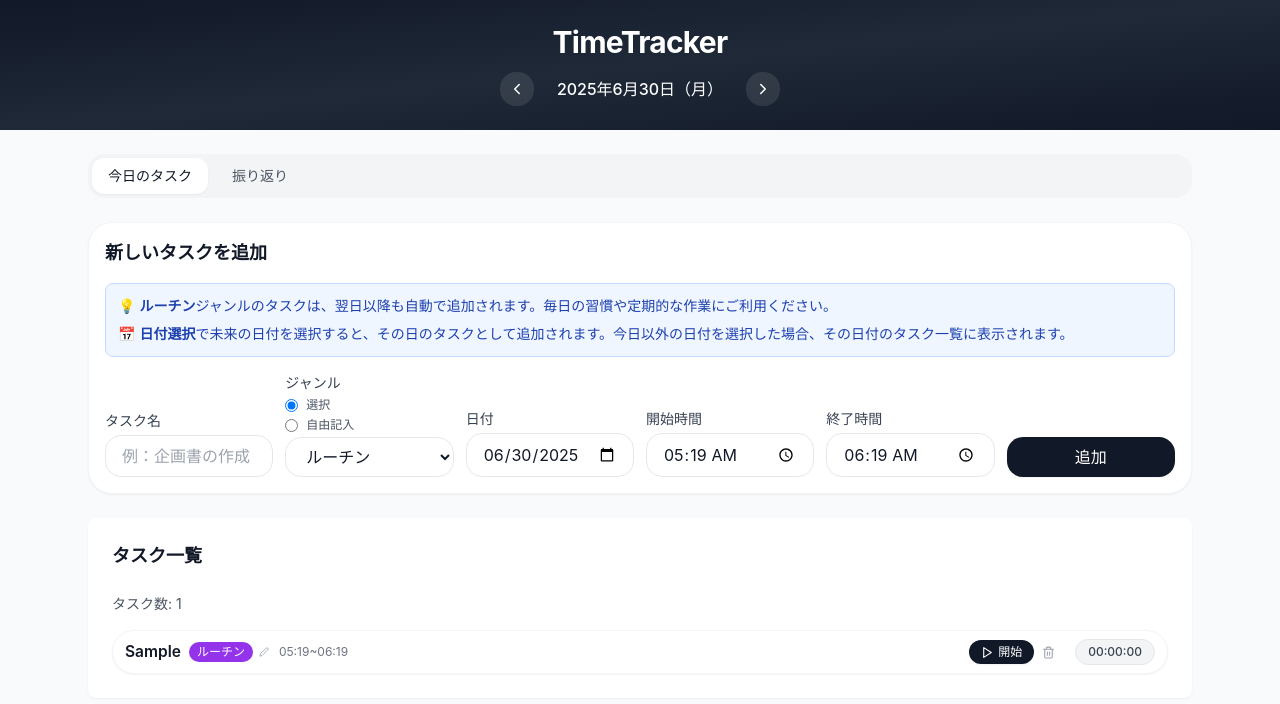
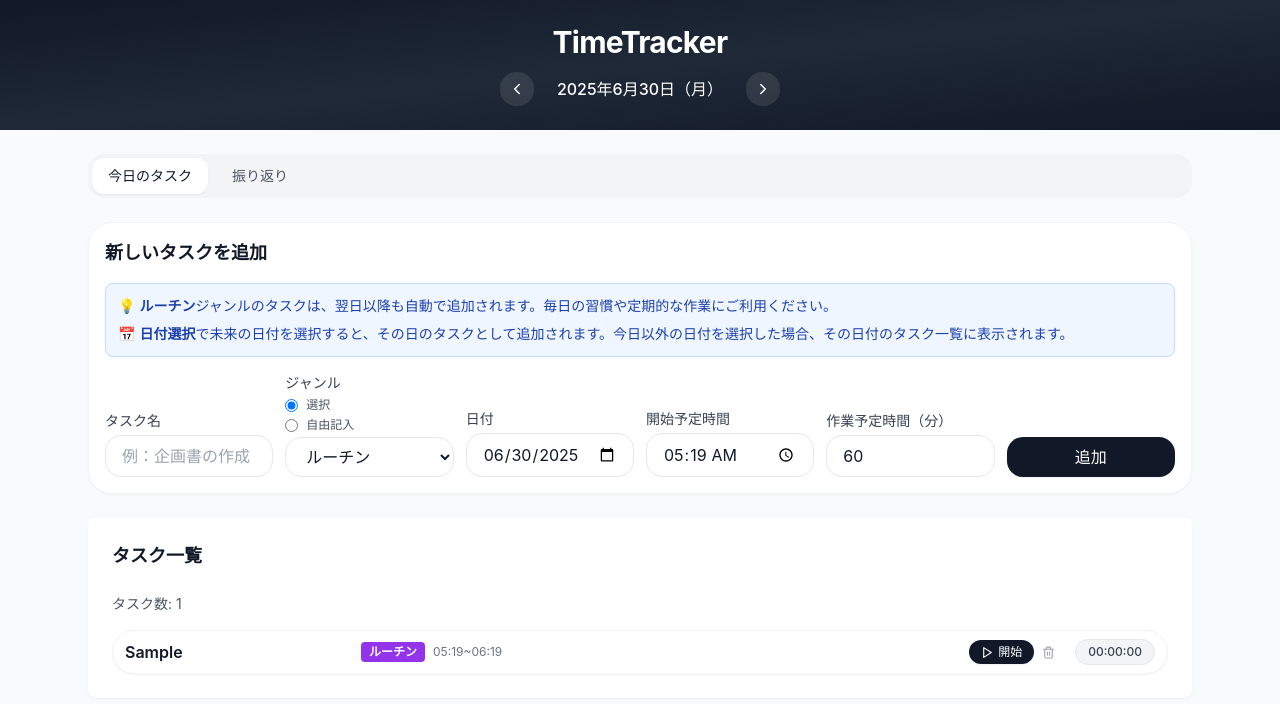
Before and after one commit to p1yuki/timetracker, a React (Vite) app: page / in a window 1280 px wide. Both pictures are taken after typing "Sample" into the empty fields and a click on the button "追加". Shown: the top 704 px of the page. Built offline with nearby package versions, Linux system fonts and the light colour scheme.

Commit message:
ver4: タスク名の自動フォントサイズ調整とレイアウト最適化

```diff
--- a/src/components/AddTaskForm.tsx
+++ b/src/components/AddTaskForm.tsx
@@ -11,9 +11,19 @@ const getDefaultTimes = () => {
   };
 
   return {
-    startTime: formatTime(now),
-    endTime: formatTime(oneHourLater),
+    scheduledStartTime: formatTime(now),
+    scheduledDuration: 60, // デフォルト60分
   };
+};
+
+// 開始時間と作業時間から終了時間を計算する関数
+const calculateEndTime = (startTime: string, durationMinutes: number): string => {
+  const [hours, minutes] = startTime.split(':').map(Number);
+  const startDate = new Date();
+  startDate.setHours(hours, minutes, 0, 0);
+
+  const endDate = new Date(startDate.getTime() + durationMinutes * 60 * 1000);
+  return `${endDate.getHours().toString().padStart(2, '0')}:${endDate.getMinutes().toString().padStart(2, '0')}`;
 };
 
 // 日付をフォーマットする関数
@@ -30,8 +40,8 @@ export const AddTaskForm = () => {
     title: '',
     genre: 'ルーチン',
     customGenre: '',
-    startTime: '09:00',
-    endTime: '10:00',
+    scheduledStartTime: '09:00',
+    scheduledDuration: 60,
     memo: '',
     targetDate: formatDate(new Date()), // 今日の日付をデフォルトに
   });
@@ -44,8 +54,8 @@ export const AddTaskForm = () => {
     const defaultTimes = getDefaultTimes();
     setFormData(prev => ({
       ...prev,
-      startTime: defaultTimes.startTime,
-      endTime: defaultTimes.endTime,
+      scheduledStartTime: defaultTimes.scheduledStartTime,
+      scheduledDuration: defaultTimes.scheduledDuration,
     }));
   }, []);
 
@@ -63,8 +73,8 @@ export const AddTaskForm = () => {
     addTask({
       title: formData.title,
       genre: finalGenre,
-      startTime: formData.startTime,
-      endTime: formData.endTime,
+      scheduledStartTime: formData.scheduledStartTime,
+      scheduledDuration: formData.scheduledDuration,
       memo: formData.memo,
     }, targetDate);
 
@@ -74,13 +84,16 @@ export const AddTaskForm = () => {
       title: '',
       genre: 'ルーチン',
       customGenre: '',
-      startTime: defaultTimes.startTime,
-      endTime: defaultTimes.endTime,
+      scheduledStartTime: defaultTimes.scheduledStartTime,
+      scheduledDuration: defaultTimes.scheduledDuration,
       memo: '',
       targetDate: formatDate(new Date()), // 今日の日付をデフォルトに
     });
     setIsCustomGenre(false);
   };
+
+  // 終了予定時間を計算
+  const endTime = calculateEndTime(formData.scheduledStartTime, formData.scheduledDuration);
 
   return (
     <div className="bg-white rounded-3xl p-4 shadow-sm border border-gray-100 mb-6">
@@ -167,21 +180,23 @@ export const AddTaskForm = () => {
         </div>
 
         <div>
-          <label className="block text-sm font-medium text-gray-700 mb-1">開始時間</label>
+          <label className="block text-sm font-medium text-gray-700 mb-1">開始予定時間</label>
           <input
             type="time"
-            value={formData.startTime}
-            onChange={(e) => setFormData({ ...formData, startTime: e.target.value })}
+            value={formData.scheduledStartTime}
+            onChange={(e) => setFormData({ ...formData, scheduledStartTime: e.target.value })}
             className="form-input py-2"
           />
         </div>
 
         <div>
-          <label className="block text-sm font-medium text-gray-700 mb-1">終了時間</label>
+          <label className="block text-sm font-medium text-gray-700 mb-1">作業予定時間（分）</label>
           <input
-            type="time"
-            value={formData.endTime}
-            onChange={(e) => setFormData({ ...formData, endTime: e.target.value })}
+            type="number"
+            value={formData.scheduledDuration}
+            onChange={(e) => setFormData({ ...formData, scheduledDuration: parseInt(e.target.value) || 60 })}
+            min="1"
+            max="1440"
             className="form-input py-2"
           />
         </div>
--- a/src/components/TaskCard.tsx
+++ b/src/components/TaskCard.tsx
@@ -21,6 +21,29 @@ const formatDateTime = (date: Date): string => {
   const hours = date.getHours().toString().padStart(2, '0');
   const minutes = date.getMinutes().toString().padStart(2, '0');
   return `${year}/${month}/${day} ${hours}:${minutes}`;
+};
+
+// 開始時間と作業時間から終了時間を計算する関数
+const calculateEndTime = (startTime: string, durationMinutes: number): string => {
+  const [hours, minutes] = startTime.split(':').map(Number);
+  const startDate = new Date();
+  startDate.setHours(hours, minutes, 0, 0);
+
+  const endDate = new Date(startDate.getTime() + durationMinutes * 60 * 1000);
+  return `${endDate.getHours().toString().padStart(2, '0')}:${endDate.getMinutes().toString().padStart(2, '0')}`;
+};
+
+// 秒を分に変換する関数
+const secondsToMinutes = (seconds: number): number => {
+  return Math.round(seconds / 60);
+};
+
+// タイトルの長さに応じてフォントサイズを変える関数を追加
+const getTitleFontSize = (title: string) => {
+  const len = Array.from(title).length;
+  if (len <= 10) return "text-base"; // 基本サイズ（日本語5～10文字想定）
+  if (len <= 20) return "text-sm";
+  return "text-xs";
 };
 
 export const TaskCard = ({ task }: TaskCardProps) => {
@@ -62,7 +85,7 @@ export const TaskCard = ({ task }: TaskCardProps) => {
   const getStatusColor = (status: Task['status']) => {
     switch (status) {
       case 'completed':
-        return 'border-gray-200 bg-gray-50';
+        return 'border-gray-300 bg-gray-200 text-gray-500';
       case 'in-progress':
         return 'border-orange-200 bg-orange-50/30';
       default:
@@ -77,26 +100,44 @@ export const TaskCard = ({ task }: TaskCardProps) => {
     };
     return colors[genre as keyof typeof colors] || 'bg-gray-500';
   };
+  const getGenreBgColor = (genre: string) => {
+    const colors = {
+      'クライアントワーク': 'bg-blue-800',
+      '写真現像': 'bg-green-800',
+      'ルーチン': 'bg-purple-800',
+    };
+    return colors[genre as keyof typeof colors] || 'bg-gray-800';
+  };
   const displayTime = task.status === 'in-progress'
     ? (task.totalTime || 0) + elapsedTime
     : (task.totalTime || 0);
 
+  // 終了予定時間を計算
+  const endTime = calculateEndTime(task.scheduledStartTime, task.scheduledDuration);
+
+  // 実際の作業時間（分）
+  const actualDurationMinutes = secondsToMinutes(displayTime);
+
   return (
     <div className={`task-card flex items-center gap-2 px-3 py-2 min-h-0 ${getStatusColor(task.status)}`}
       style={{fontSize: '0.97rem'}}>
-      {/* タイトル */}
-      <div className="font-semibold text-gray-900 truncate max-w-[18vw] md:max-w-[200px]">{task.title}</div>
-
-      {/* ジャンル（編集可能） */}
+      {/* タイトル＋ジャンル（固定幅、ジャンルバッジ右端揃え） */}
+      <div className="flex items-center min-w-0 w-[300px] max-w-[400px]" style={{flexShrink: 1}}>
+        <span
+          className={`font-semibold text-gray-900 ${getTitleFontSize(task.title)} overflow-hidden text-ellipsis whitespace-nowrap flex-1`}
+          style={{ minWidth: '60px', marginRight: '8px' }}
+          title={task.title}
+        >
+          {task.title}
+        </span>
+        <div className="flex items-center justify-end shrink-0">
           {isEditingGenre ? (
-        <div className="flex items-center gap-1">
             <select
               value={editingGenre}
               onChange={(e) => setEditingGenre(e.target.value)}
-            className="text-xs border rounded px-1 py-0.5"
+              className="text-xs border rounded px-1 py-0.5 ml-0"
               onBlur={handleGenreSave}
               onKeyDown={(e) => e.key === 'Enter' && handleGenreSave()}
-            autoFocus
             >
               {allGenres.map((genre) => (
                 <option key={genre} value={genre}>
@@ -104,29 +145,27 @@ export const TaskCard = ({ task }: TaskCardProps) => {
                 </option>
               ))}
             </select>
-        </div>
           ) : (
-        <div className="flex items-center gap-1">
-          <span className={`${getGenreColor(task.genre)} text-white px-2 py-0.5 rounded-full text-xs font-medium shrink-0`}>
+            <span
+              className={`inline-block rounded px-2 py-0.5 text-xs font-bold ml-0 ${getGenreColor(task.genre)}`}
+              style={{
+                color: 'white',
+                backgroundColor: getGenreBgColor(task.genre),
+                opacity: 1,
+                filter: 'none',
+              }}
+              onClick={() => setIsEditingGenre(true)}
+            >
               {task.genre}
             </span>
-          <button
-            onClick={() => setIsEditingGenre(true)}
-            className="text-gray-400 hover:text-gray-600 p-0.5 rounded"
-            title="ジャンルを編集"
-          >
-            <Edit2 size={10} />
-          </button>
-        </div>
           )}
-
-      {/* 繰越タグ */}
           {task.isCarriedOver && (
             <span className="bg-yellow-400 text-white px-2 py-0.5 rounded-full text-xs font-medium ml-1 shrink-0">繰越</span>
           )}
-
-      {/* 予定時間 */}
-      <span className="text-gray-500 text-xs shrink-0">{task.startTime}~{task.endTime}</span>
+        </div>
+      </div>
+      {/* 予定時間（左揃え） */}
+      <span className="text-gray-500 text-xs shrink-0 min-w-[80px] text-left">{task.scheduledStartTime}~{endTime}</span>
 
       {/* 実際の開始・終了時間 */}
       {task.startedAt && (
@@ -139,10 +178,8 @@ export const TaskCard = ({ task }: TaskCardProps) => {
           終了: {formatDateTime(new Date(task.completedAt))}
         </span>
       )}
-
       {/* メモ（省略表示） */}
       {task.memo && <span className="text-gray-400 text-xs truncate max-w-[10vw] md:max-w-[120px]">{task.memo}</span>}
-
       {/* 操作ボタン */}
       <div className="flex gap-1 ml-auto shrink-0">
         {task.status === 'pending' && (
@@ -167,7 +204,6 @@ export const TaskCard = ({ task }: TaskCardProps) => {
           <Trash2 size={13} />
         </button>
       </div>
-
       {/* 経過時間 */}
       <div className={`px-3 py-1 rounded-2xl font-medium text-xs ml-2 shrink-0 ${task.status === 'in-progress' ? 'bg-orange-100 text-orange-700 border border-orange-200' : 'bg-gray-100 text-gray-700 border border-gray-200'}`}
         style={{minWidth: '70px', textAlign: 'center'}}>
--- a/src/types/index.ts
+++ b/src/types/index.ts
@@ -2,8 +2,8 @@ export interface Task {
   id: string;
   title: string;
   genre: string;
-  startTime: string;
-  endTime: string;
+  scheduledStartTime: string; // 開始予定時間
+  scheduledDuration: number; // 作業予定時間（分）
   status: 'pending' | 'in-progress' | 'completed';
   createdAt: Date;
   startedAt?: Date;
```
Lines whose indentation alone changed are shown as unchanged.
